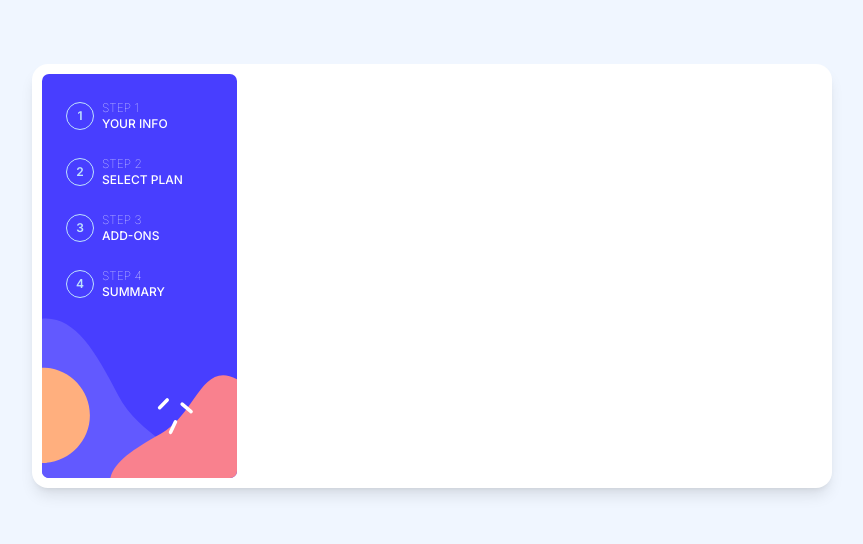
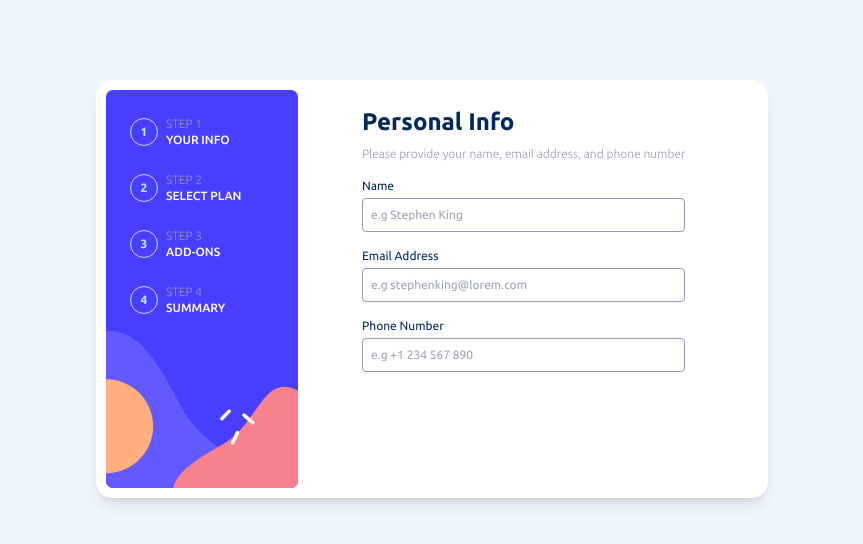
Before and after one commit to akojha556/multi-step-form, a Next.js app: page / in a window 1280 px wide. Shown: the top 544 px of the page, without its empty margins (208-1071 px from the left). Built offline with nearby package versions, Linux system fonts and the light colour scheme.

Commit message:
personal form add

```diff
--- /dev/null
+++ b/app/components/NameField.js
@@ -0,0 +1,12 @@
+import React from "react";
+
+const NameField = (props) => {
+     return (
+          <div className="mb-4">
+               <h2 className="mb-1">{props.fieldName}</h2>
+               <input className="border rounded w-full p-2 border-cool-gray" placeholder={props.placeholder} />
+          </div>
+     )
+}
+
+export default NameField;
--- /dev/null
+++ b/app/components/PersonalInfoForm.js
@@ -0,0 +1,18 @@
+import React from "react";
+import NameField from "./NameField";
+
+const PersonalInfoForm = () => {
+     return (
+          <div className="p-4 px-16 text-marine-blue text-xs">
+               <h1 className="text-marine-blue text-2xl font-bold mb-2">Personal Info</h1>
+               <p className="text-cool-gray font-light mb-4">Please provide your name, email address, and phone number</p>
+               {[1, 2, 3].map((itemNo) =>
+                    <NameField key={itemNo}
+                         fieldName={["Name", "Email Address", "Phone Number"][itemNo - 1]}
+                         placeholder={["e.g Stephen King", "e.g stephenking@lorem.com", "e.g +1 234 567 890"][itemNo - 1]} />
+               )}
+          </div>
+     )
+}
+
+export default PersonalInfoForm;
--- a/app/components/step.js
+++ b/app/components/step.js
@@ -5,7 +5,7 @@ const Step = (props) => {
           <div className="flex items-center ml-6 mt-6 text-xs">
                <p className="flex justify-center items-center w-7 h-7 rounded-full mr-2 font-semibold border-light-blue border text-light-blue active:bg-light-blue">{props.itemNo}</p>
                <div>
-                    <p className="text-white font-thin">STEP {props.itemNo}</p>
+                    <p className="text-cool-gray font-light">STEP {props.itemNo}</p>
                     <p className="font-medium text-white">{props.content}</p>
                </div>
           </div>
--- a/app/layout.js
+++ b/app/layout.js
@@ -1,7 +1,12 @@
-import { Inter } from "next/font/google";
+import { Ubuntu } from "next/font/google";
 import "./globals.css";
 
-const inter = Inter({ subsets: ["latin"] });
+const ubuntu = Ubuntu({
+  weight: ["300", "400", "500", "700"],
+  style: "normal",
+  display: "swap",
+  subsets: ["latin"]
+});
 
 export const metadata = {
   title: "Create Next App",
@@ -11,7 +16,7 @@ export const metadata = {
 export default function RootLayout({ children }) {
   return (
     <html lang="en">
-      <body className={`${inter.className} bg-magnolia`}>{children}</body>
+      <body className={`${ubuntu.className} bg-magnolia`}>{children}</body>
     </html>
   );
 }
--- a/app/page.js
+++ b/app/page.js
@@ -1,20 +1,23 @@
 import React from "react";
-import Step from "./components/step";
+import Step from "./components/Step";
+import PersonalInfoForm from "./components/PersonalInfoForm";
 
-const page = () => {
+const content = ["YOUR INFO", "SELECT PLAN", "ADD-ONS", "SUMMARY"];
+
+const Page = () => {
   return (
-    <div className="py-16 px-60">
-      <div className="relative rounded-2xl bg-white p-2.5 shadow-lg">
-        <img className="w-1/4" src="./assets/images/bg-sidebar-desktop.svg" />
+    <div className="flex relative rounded-2xl bg-white p-2.5 pr-0 shadow-lg my-20 mx-[19rem]">
+      <div>
+        <img className="w-48" src="./assets/images/bg-sidebar-desktop.svg" alt="Sidebar Bg" />
         <div className="absolute top-3">
-          <Step itemNo="1" content="YOUR INFO" />
-          <Step itemNo="2" content="SELECT PLAN" />
-          <Step itemNo="3" content="ADD-ONS" />
-          <Step itemNo="4" content="SUMMARY" />
+          {[1, 2, 3, 4].map((itemNo) =>
+            <Step key={itemNo} itemNo={itemNo} content={content[itemNo - 1]} />
+          )}
         </div>
       </div>
+      <PersonalInfoForm />
     </div>
   );
 }
 
-export default page;
+export default Page;
```
Also changed, not shown: tailwind.config.js (line endings or trailing spaces).
